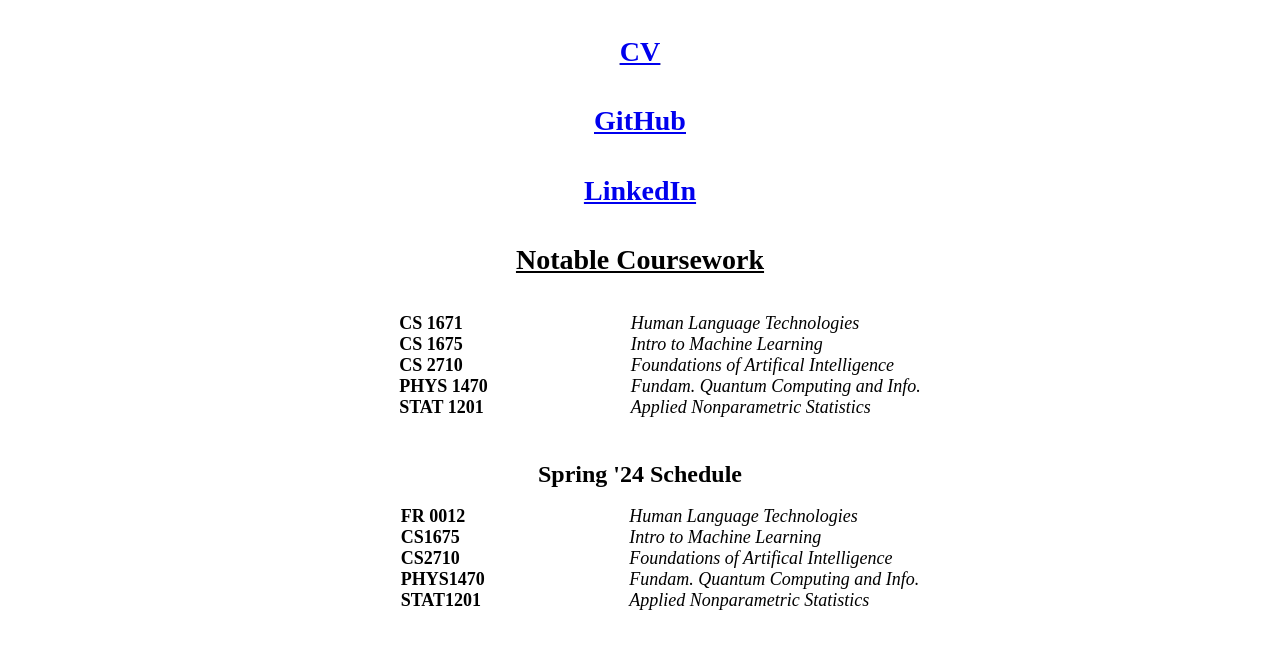
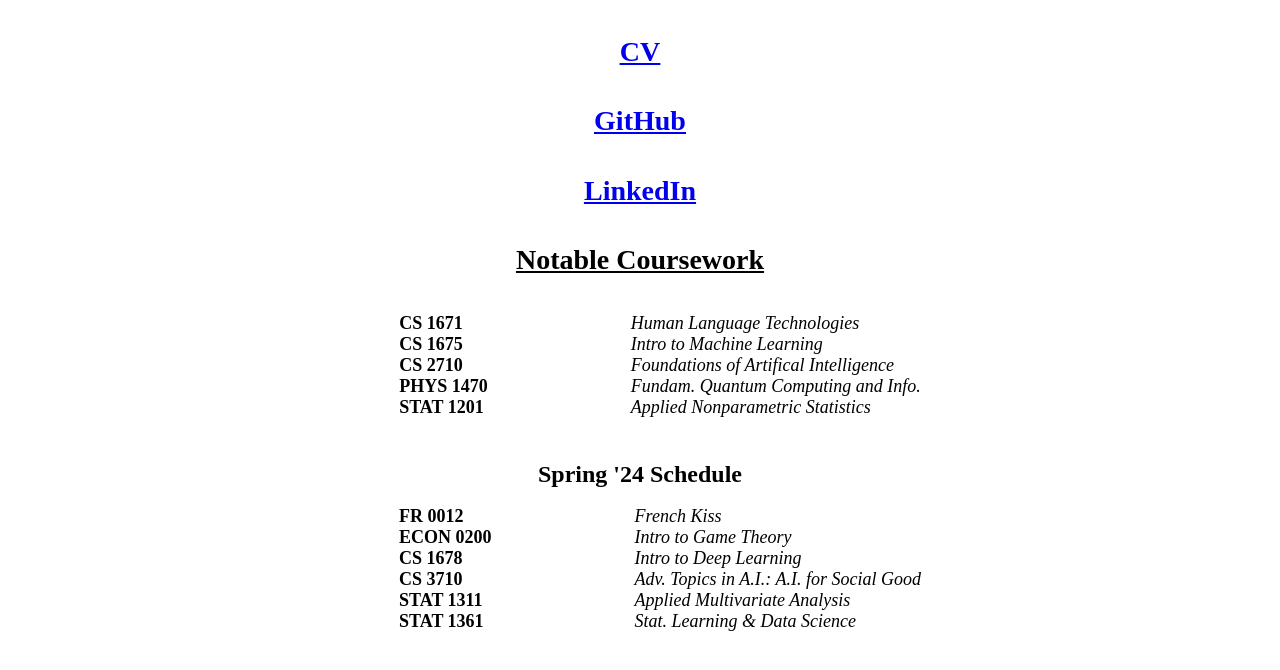
Before and after one commit to jacobemmerson/website, a plain HTML site: page pages/cv.html in a window 1280 px wide. Shown: the part 296-966 px from the top of the page. Drawn offline with Linux system fonts and the light colour scheme.

Commit message:
update courses

```diff
--- a/pages/cv.html
+++ b/pages/cv.html
@@ -58,18 +58,20 @@
             <div class = "table">
                 <ul style = "font-weight: bold;">
                     <li>FR 0012</li>
-                    <li>CS1675</li>
-                    <li>CS2710</li>
-                    <li>PHYS1470</li>
-                    <li>STAT1201</li>
+                    <li>ECON 0200</li>
+                    <li>CS 1678</li>
+                    <li>CS 3710</li>
+                    <li>STAT 1311</li>
+                    <li>STAT 1361</li>
                 </ul>
 
                 <ul class = "mobile", style = "font-style: italic;">
-                    <li>Human Language Technologies</li>
-                    <li>Intro to Machine Learning</li>
-                    <li>Foundations of Artifical Intelligence</li>
-                    <li>Fundam. Quantum Computing and Info.</li>
-                    <li>Applied Nonparametric Statistics</li>
+                    <li>French Kiss</li>
+                    <li>Intro to Game Theory</li>
+                    <li>Intro to Deep Learning</li>
+                    <li>Adv. Topics in A.I.: A.I. for Social Good</li>
+                    <li>Applied Multivariate Analysis</li>
+                    <li>Stat. Learning & Data Science</li>
                 </ul>
             </div>
         </div>
```
